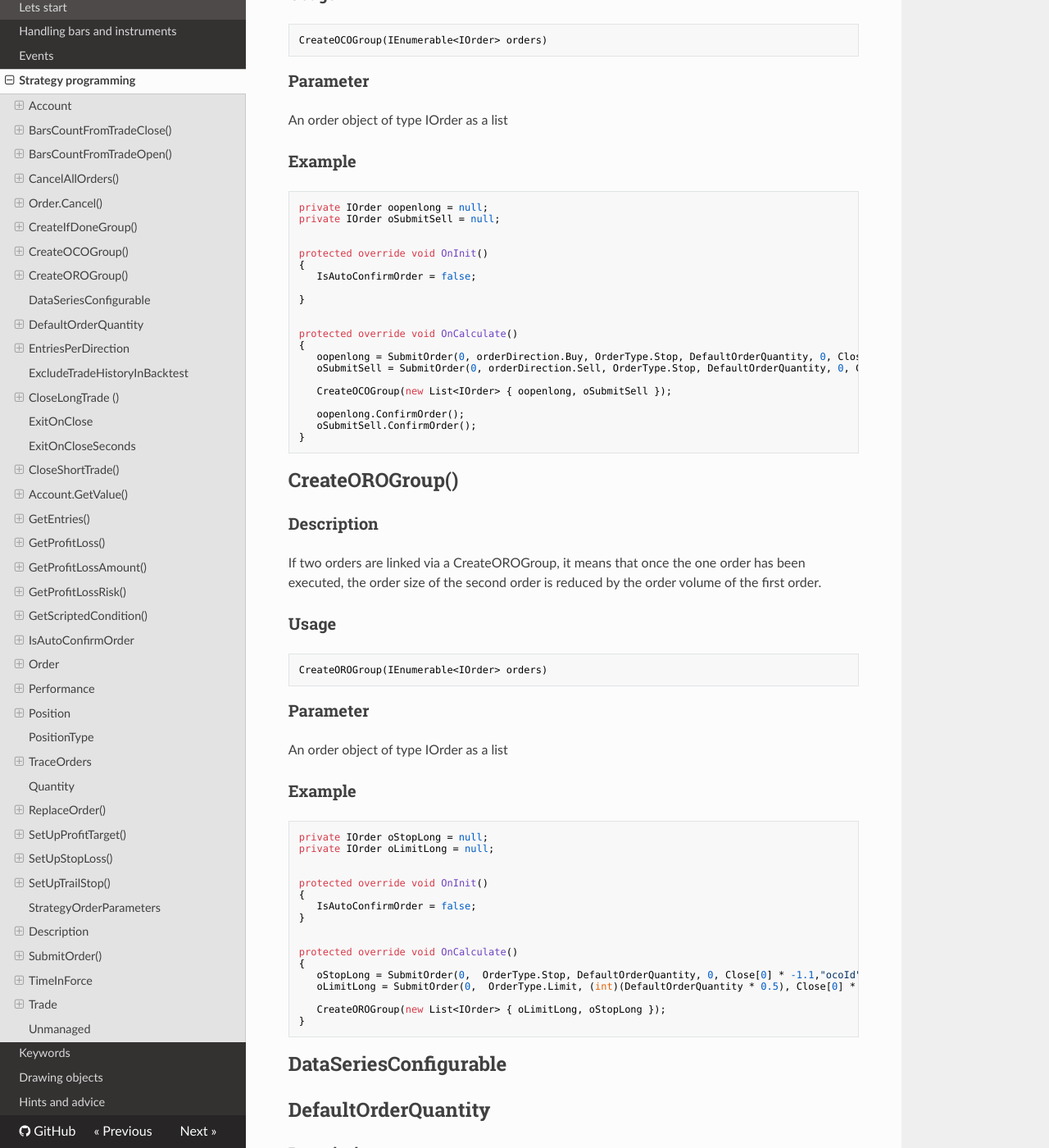
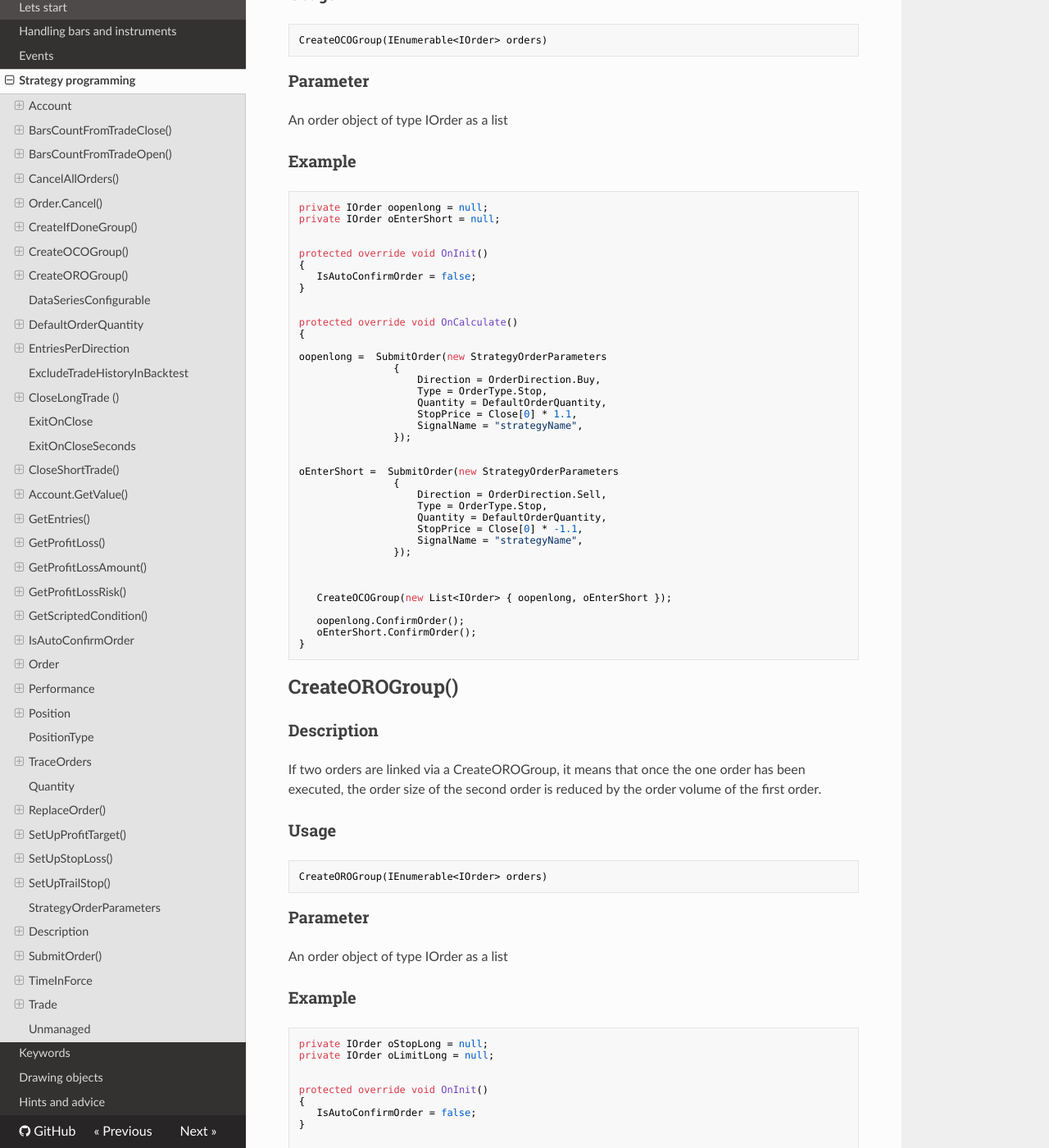
Before and after one commit to AgenaTrader/AgenaScript-documentation, an MkDocs documentation site: the page built from sources/strategy_programming.md, in a window 1280 px wide and 1400 px high, scrolled down 5013 px. Shown: the whole window at 82% size. Built offline with MkDocs 1.6.1, drawn with Linux system fonts in a browser that asks for light colours; nearby versions of some CDN libraries; old or Windows-style settings are respelled for this version of MkDocs; some of the changed text lies outside the part shown.

Commit message:
Update strategy_programming.md

````diff
--- a/sources/strategy_programming.md
+++ b/sources/strategy_programming.md
@@ -221,7 +221,7 @@ osubmitbuy =  SubmitOrder(new StrategyOrderParameters
 
    oopenlong.ConfirmOrder();
 }
-}
+
 ```
 
 ## CreateOCOGroup()
@@ -239,25 +239,43 @@ An order object of type IOrder as a list
 ### Example
 ```cs
 private IOrder oopenlong = null;
-private IOrder oSubmitSell = null;
+private IOrder oEnterShort = null;
 
 
 protected override void OnInit()
 {
    IsAutoConfirmOrder = false;
-
 }
 
 
 protected override void OnCalculate()
 {
-   oopenlong = SubmitOrder(0, orderDirection.Buy, OrderType.Stop, DefaultOrderQuantity, 0, Close[0] * 1.1, "ocoId","strategyName");
-   oSubmitSell = SubmitOrder(0, orderDirection.Sell, OrderType.Stop, DefaultOrderQuantity, 0, Close[0] * -1.1,"ocoId", "strategyName");
 
-   CreateOCOGroup(new List<IOrder> { oopenlong, oSubmitSell });
+oopenlong =  SubmitOrder(new StrategyOrderParameters
+                {
+                    Direction = OrderDirection.Buy,
+                    Type = OrderType.Stop,
+                    Quantity = DefaultOrderQuantity,
+					StopPrice = Close[0] * 1.1,
+                    SignalName = "strategyName",
+                });
+
+
+oEnterShort =  SubmitOrder(new StrategyOrderParameters
+                {
+                    Direction = OrderDirection.Sell,
+                    Type = OrderType.Stop,
+                    Quantity = DefaultOrderQuantity,
+					StopPrice = Close[0] * -1.1,
+                    SignalName = "strategyName",
+                });
+
+
+
+   CreateOCOGroup(new List<IOrder> { oopenlong, oEnterShort });
 
    oopenlong.ConfirmOrder();
-   oSubmitSell.ConfirmOrder();
+   oEnterShort.ConfirmOrder();
 }
 ```
 
@@ -286,8 +304,27 @@ protected override void OnInit()
 
 protected override void OnCalculate()
 {
-   oStopLong = SubmitOrder(0,  OrderType.Stop, DefaultOrderQuantity, 0, Close[0] * -1.1,"ocoId", "strategyName");
-   oLimitLong = SubmitOrder(0,  OrderType.Limit, (int)(DefaultOrderQuantity * 0.5), Close[0] * 1.1, 0, "ocoId", "strategyName");
+
+   oStopLong =  SubmitOrder(new StrategyOrderParameters
+                {
+                    Direction = OrderDirection.Buy,
+                    Type = OrderType.Stop,
+                    Quantity = DefaultOrderQuantity,
+					StopPrice = Close[0] * -1.1,
+                    SignalName = "strategyName",
+                });
+
+
+
+
+   oLimitLong =  SubmitOrder(new StrategyOrderParameters
+                {
+                    Direction = OrderDirection.Buy,
+                    Type = OrderType.Limit,
+                    Quantity = DefaultOrderQuantity*0.5,
+					Price = Close[0] * 1.1,
+                    SignalName = "strategyName",
+                });
 
    CreateOROGroup(new List<IOrder> { oLimitLong, oStopLong });
 }
````
